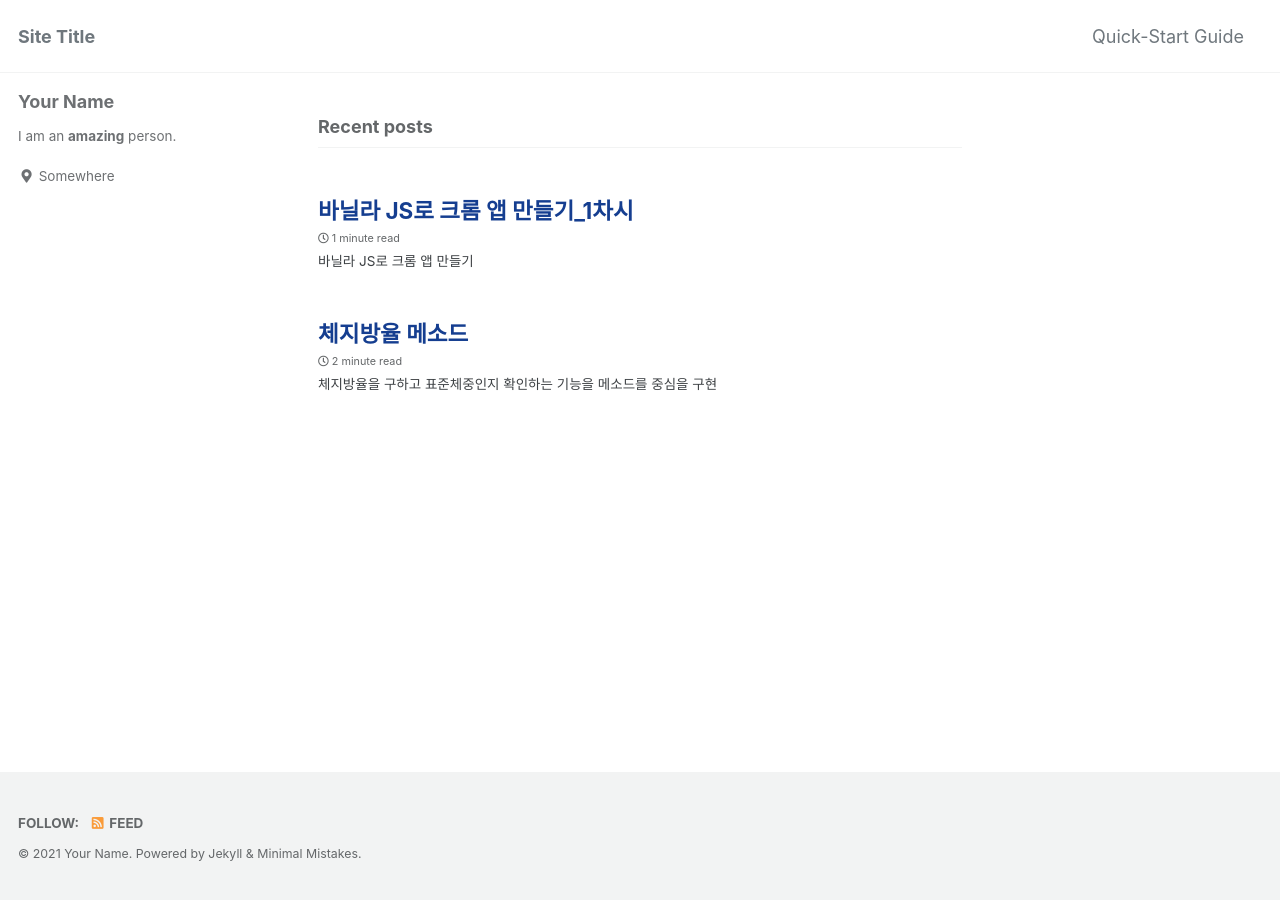
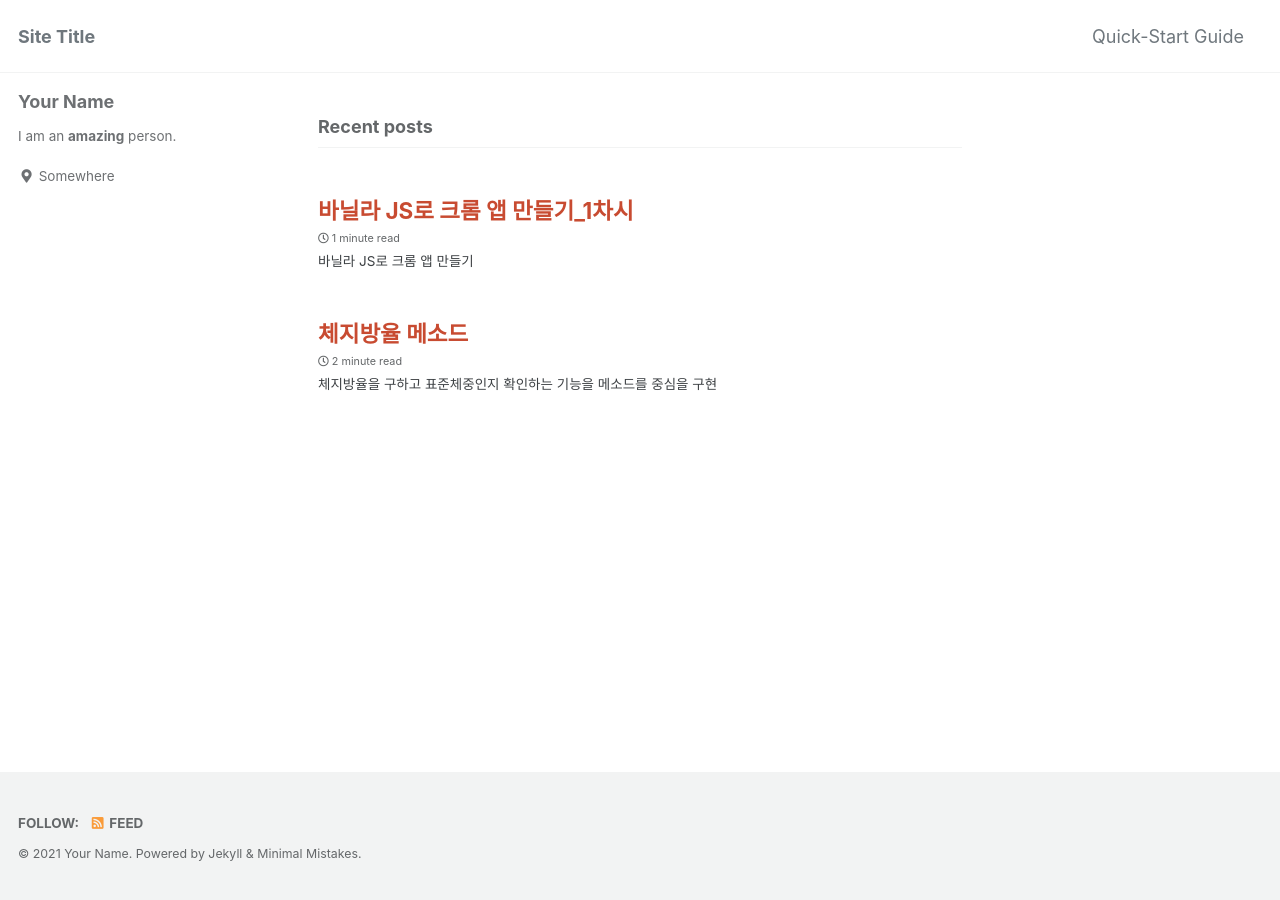
Before and after one commit to zeroh0/zeroh0.github.io, a Jekyll site: the page built from index.html, in a window 1280 px wide. Built offline with Jekyll 4.4.1, drawn with Linux system fonts in a browser that asks for light colours; cached includes are drawn as plain includes; the list of posts is cut into pages by our own code.

Commit message:
update post-title-color

```diff
--- a/_sass/minimal-mistakes/_archive.scss
+++ b/_sass/minimal-mistakes/_archive.scss
@@ -25,7 +25,7 @@
     position: relative;
     z-index: 10;
     text-decoration: none;
-    color: #153E90;
+    color: #C84B31;
   }
 
   a[rel="permalink"] {
```
